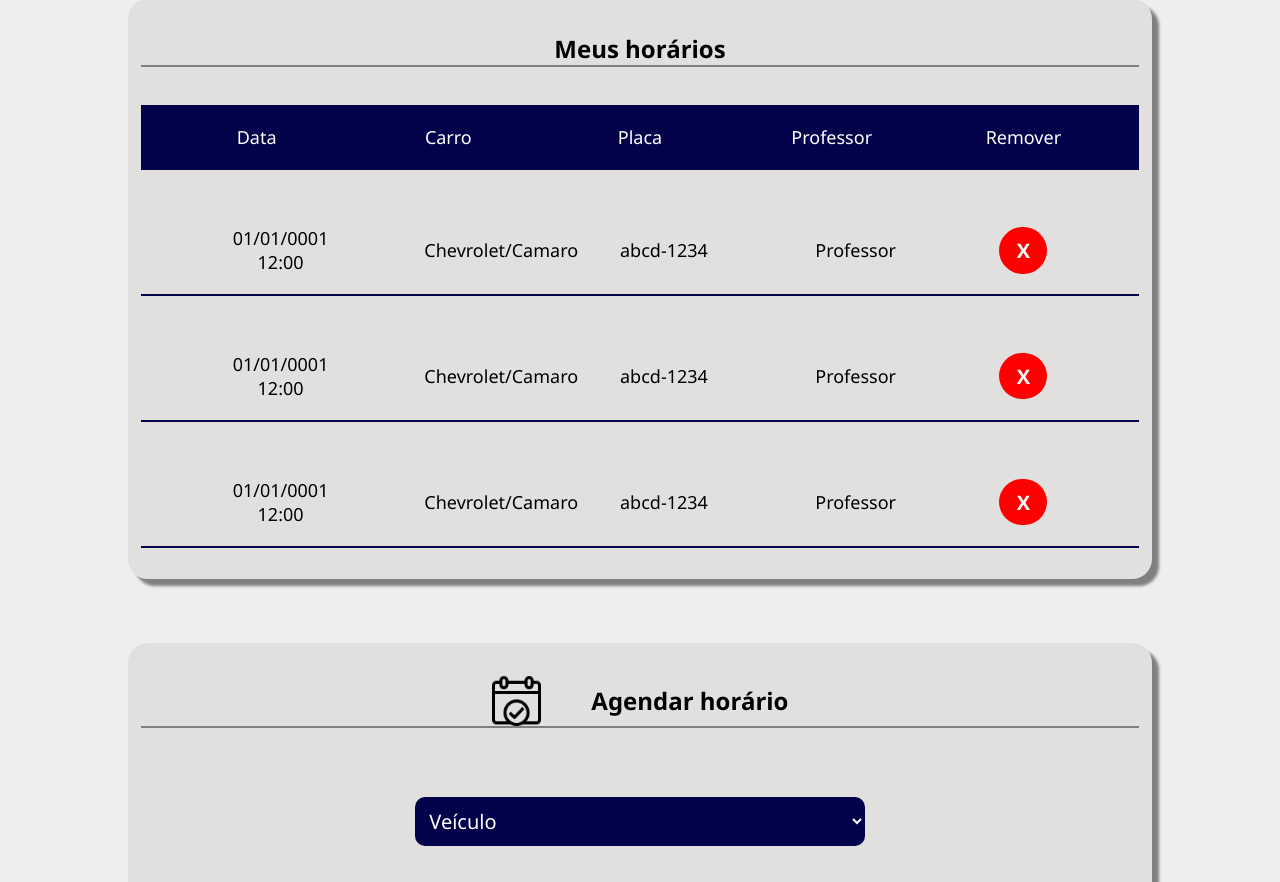
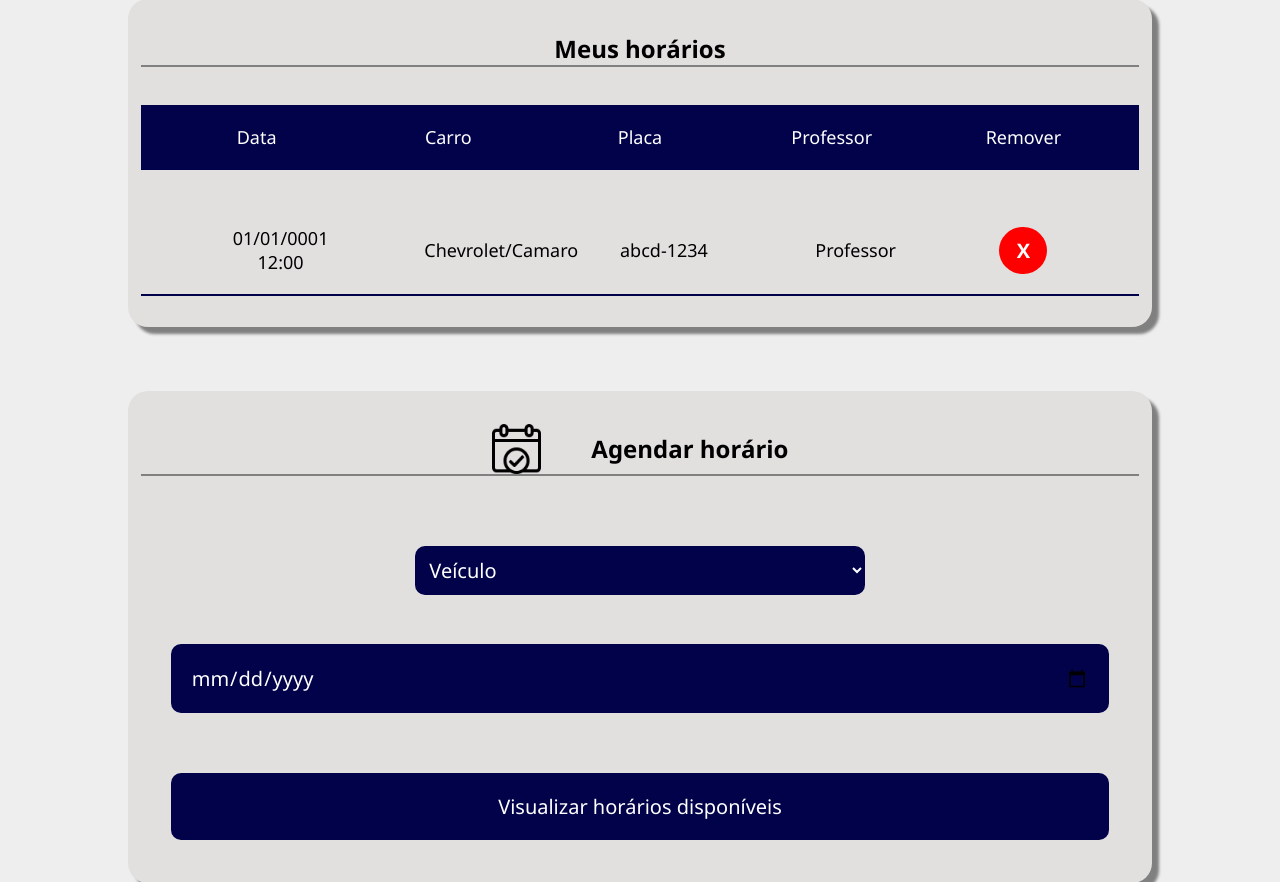
Before and after one commit to DevGuilhermeAraujo/AutoMob-PlataformaParaAutoEscola, a PHP site: page /Usuario/homeUsuario.php in a window 1280 px wide. Shown: the part 335-1217 px from the top of the page. Run offline with PHP 8.4, Linux system fonts and the light colour scheme; data that the repository does not hold is empty.

Commit message:
atualizacao banco de dados

```diff
--- a/Usuario/homeUsuario.php
+++ b/Usuario/homeUsuario.php
@@ -97,20 +97,10 @@ if (isset($_POST['data']) && isset($_POST['veiculo'])) {
                 <span>Remover</span>
             </p>
         </div>
-        <p>
-            <span>01/01/0001 12:00</span>
-            <span>Chevrolet/Camaro</span>
-            <span>abcd-1234</span>
-            <span>Professor</span>
-            <button>X</button>
-        </p>
-        <p>
-            <span>01/01/0001 12:00</span>
-            <span>Chevrolet/Camaro</span>
-            <span>abcd-1234</span>
-            <span>Professor</span>
-            <button>X</button>
-        </p>
+        <?php
+            $db->executar("SELECT a.data_aula, a.horario_aula, c.marca, c.placa, vp.nome FROM agendamentos AS a JOIN  carros AS c ON a.carro_id = c.id JOIN usuariosvalids AS uv ON a.professor_id")
+
+        ?>
         <p>
             <span>01/01/0001 12:00</span>
             <span>Chevrolet/Camaro</span>
@@ -141,12 +131,12 @@ if (isset($_POST['data']) && isset($_POST['veiculo'])) {
         <div id="horarios">
             <?php
             echo "<h2>$dataEscolhida</h2>";
-                if (empty($horariosDisponiveis)) {
-                    echo "<p>Fechado</p>";
-                } else {
+            if (empty($horariosDisponiveis)) {
+                echo "<p>Fechado</p>";
+            } else {
                 foreach ($horariosDisponiveis as $horario) {
                     echo "<i><a href='../backEnd/processLancarAgendamento.php?horario=$horario&dtEscolhida=$dataEscolhida&veicEscolhido=$veiculoEscolhido'>$horario</a></i>";
-                    }
+                }
             }
             ?>
         </div>
@@ -154,4 +144,5 @@ if (isset($_POST['data']) && isset($_POST['veiculo'])) {
     }
     ?>
 </body>
+
 </html>
```
Also changed, not shown: Instruções.txt (+27 -0 lines).
